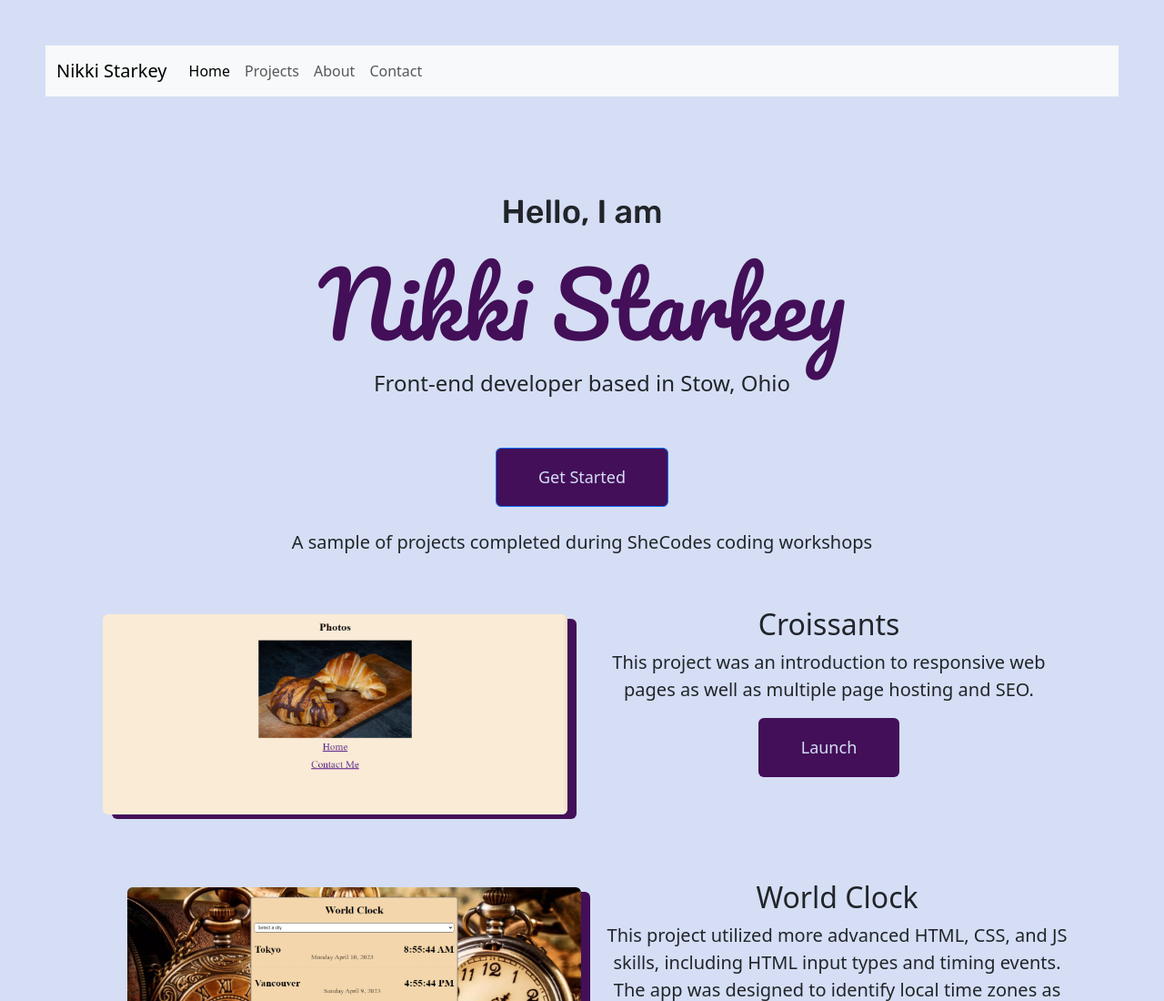
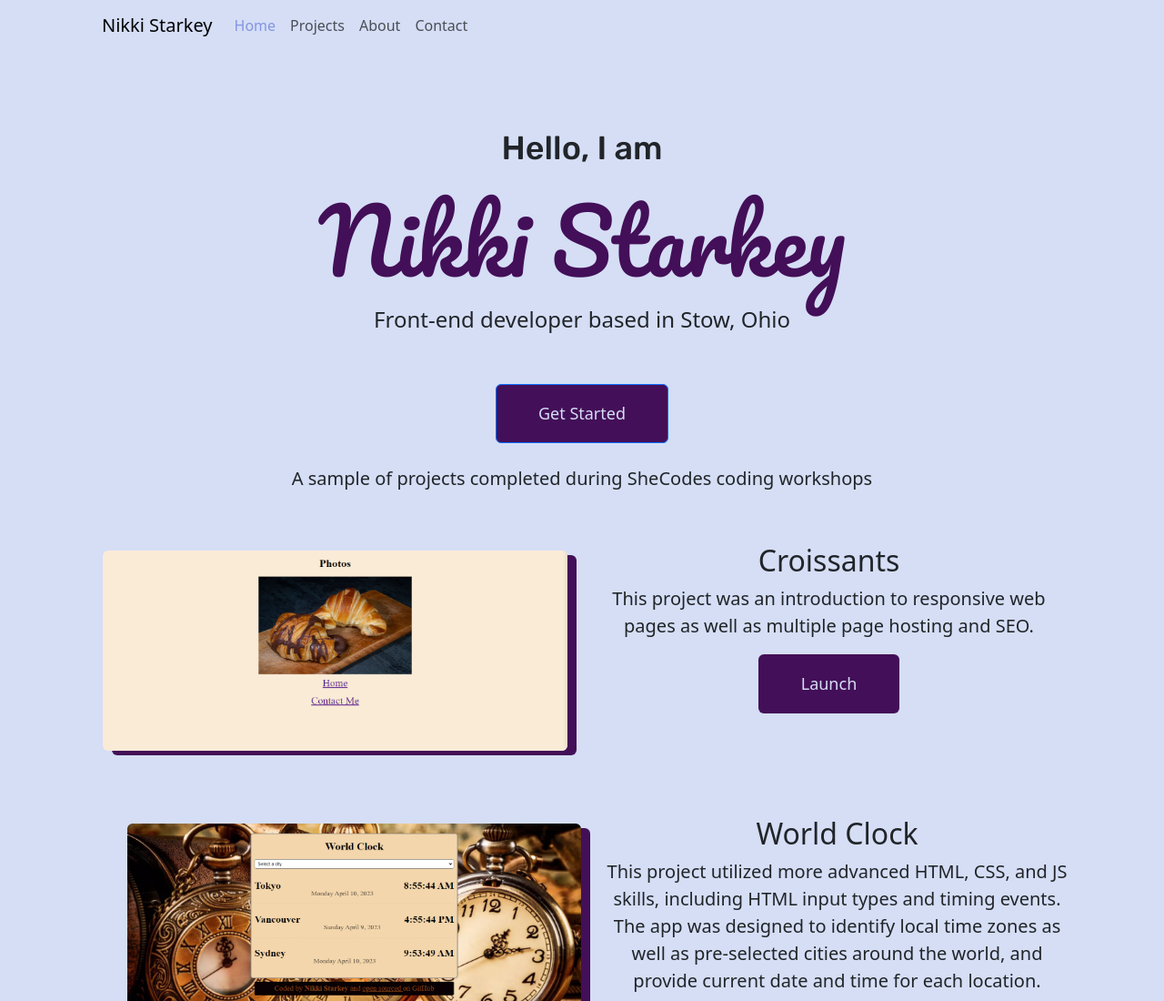
Before and after one commit to Nigoli72/portfolio-project, a plain HTML site: page index.html in a window 1280 px wide. Shown: the top 1100 px of the page at 91% size. Drawn offline with nearby package versions, Linux system fonts and the light colour scheme; a web font is replaced by a local one.

Commit message:
style navbar

```diff
--- a/styles/style.css
+++ b/styles/style.css
@@ -7,7 +7,7 @@
 }
 body {
   background-color: var(--primary-color);
-  margin: 50px;
+  margin: 0px;
 }
 img {
   width: 100%;
@@ -22,9 +22,17 @@ a {
   color: var(--tertiary-color);
   text-decoration: none;
 }
+.navbar {
+  background-color: var(--primary-color) !important;
 
+  margin-left: 100px;
+}
+
+.active {
+  color: var(--secondary-color) !important;
+}
 .hero {
-  margin-top: 100px;
+  margin-top: 80px;
   text-align: center;
 }
 
@@ -67,6 +75,7 @@ a {
   margin: 15px;
 }
 .content {
+  margin-top: 50px;
   text-align: center;
 }
 .content h1 {
```
Also changed, not shown: about.html (+3 -1 lines), contact.html (+3 -1 lines).
